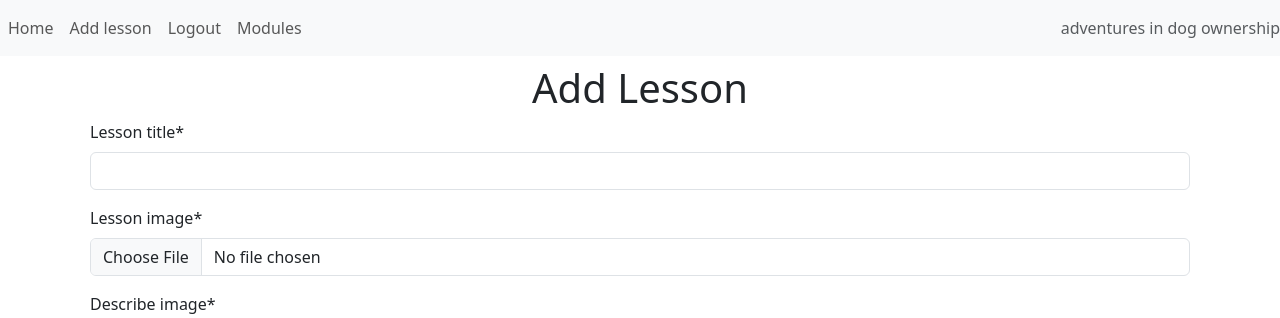
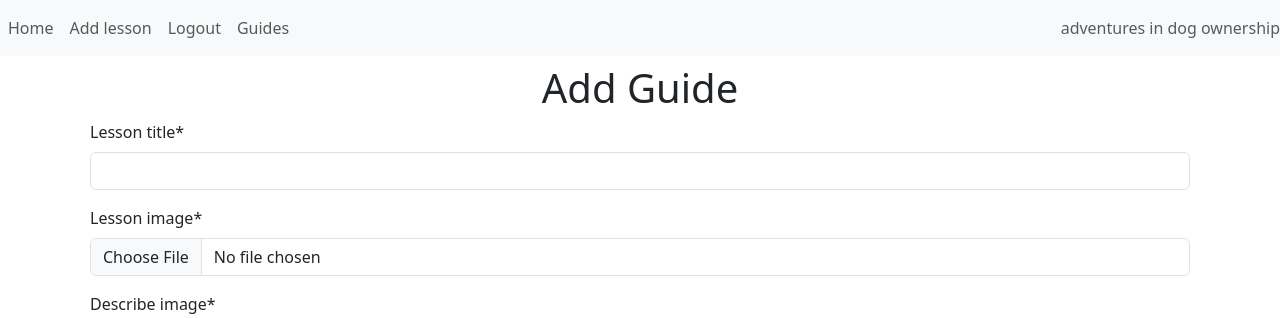
Before and after one commit to beardyone80/bark-to-basics, a Django app: page /lessons/ in a window 1280 px wide. Shown: the top 318 px of the page. Run offline with Django 4.2, Linux system fonts and the light colour scheme; the visitor is signed in with stand-in values (Sample User, id 1); parts of the project's set-up code (start-up, migrations or seed data) failed here and were passed over; some libraries are stand-ins or nearby versions.

Commit message:
Changed the word lessons to guides where it appears in HTML

```diff
--- a/lessons/templates/lessons/add_lesson.html
+++ b/lessons/templates/lessons/add_lesson.html
@@ -3,7 +3,7 @@
 {% block content %}
 <div class="container">
     <form method="post" enctype="multipart/form-data" class="p-2 form">
-        <h1 class="text-center">Add Lesson</h1>
+        <h1 class="text-center">Add Guide</h1>
         {% csrf_token %}
         {{ form.media }}
         {{ form| crispy }}
--- a/lessons/templates/lessons/modules.html
+++ b/lessons/templates/lessons/modules.html
@@ -1,7 +1,7 @@
 {% extends 'base.html' %}
 {% load static%}
 
-{% block title %}Modules{% endblock %}
+{% block title %}Guides{% endblock %}
 
 {% block content %}
 <h1 class="text-center p-2">Modules</h1>
--- a/templates/includes/header.html
+++ b/templates/includes/header.html
@@ -20,7 +20,7 @@
             </li>
             <li class="nav-item">
                 <a class="nav-link {% if request.path == modules_url %}active" aria-current="page{% endif %}"
-                    href="{% url 'modules' %}">Modules</a>
+                    href="{% url 'modules' %}">Guides</a>
             </li>
             {% else %} <li class="nav-item">
                 <a class="nav-link {% if request.path == signup_url %}active" aria-current="page{% endif %}"
```
